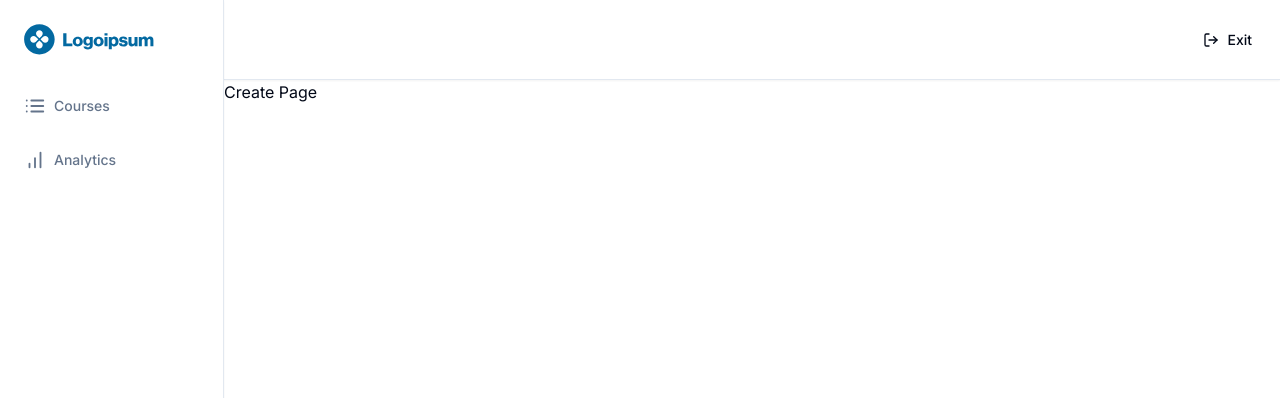
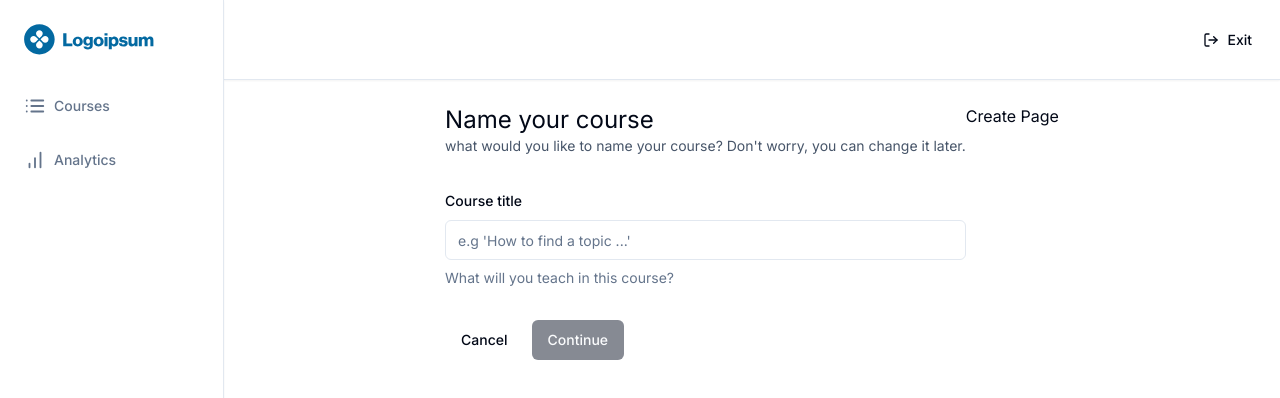
Before and after one commit to momahboobian/edu-academy, a Next.js app: page /teacher/create in a window 1280 px wide. Shown: the top 398 px of the page. Built offline with nearby package versions, Linux system fonts and the light colour scheme.

Commit message:
Implementing the form for inputing the course and handdleing errors

```diff
--- a/app/(dashboard)/(routes)/teacher/create/page.tsx
+++ b/app/(dashboard)/(routes)/teacher/create/page.tsx
@@ -1,5 +1,100 @@
 "use client";
 
+import * as z from "zod";
+import axios from "axios";
+import { zodResolver } from "@hookform/resolvers/zod";
+import { useForm } from "react-hook-form";
+import { useRouter } from "next/navigation";
+import Link from "next/link";
+
+import {
+  Form,
+  FormItem,
+  FormControl,
+  FormDescription,
+  FormField,
+  FormLabel,
+  FormMessage,
+} from "@/components/ui/form";
+import { Button } from "@/components/ui/button";
+import { Input } from "@/components/ui/input";
+import toast from "react-hot-toast";
+
+const formSchema = z.object({
+  title: z.string().min(1, {
+    message: "Title is required",
+  }),
+});
+
 export default function CreatePage() {
-  return <div>Create Page</div>;
+  const router = useRouter();
+
+  const form = useForm<z.infer<typeof formSchema>>({
+    resolver: zodResolver(formSchema),
+    defaultValues: {
+      title: "",
+    },
+  });
+
+  const { isSubmitting, isValid } = form.formState;
+
+  const onSubmit = async (values: z.infer<typeof formSchema>) => {
+    try {
+      const response = await axios.post("/api/course", values);
+      router.push(`/teacher/course/${response.data.id}`);
+    } catch {
+      toast.error("Something went wrong!");
+    }
+  };
+
+  return (
+    <div className="max-w-5xl mx-auto flex md:item-center md:justify-center f-full p-6">
+      <div>
+        <h1 className="text-2xl">Name your course</h1>
+        <p className="text-sm text-slate-600">
+          what would you like to name your course? Don&apos;t worry, you can
+          change it later.
+        </p>
+        <Form {...form}>
+          <form
+            onSubmit={form.handleSubmit(onSubmit)}
+            className="space-y-8 mt-8"
+          >
+            <FormField
+              control={form.control}
+              name="title"
+              render={({ field }) => (
+                <FormItem>
+                  <FormLabel>Course title</FormLabel>
+
+                  <FormControl>
+                    <Input
+                      disabled={isSubmitting}
+                      placeholder="e.g 'How to find a topic ...'"
+                      {...field}
+                    />
+                  </FormControl>
+                  <FormDescription>
+                    What will you teach in this course?
+                  </FormDescription>
+                  <FormMessage />
+                </FormItem>
+              )}
+            />
+            <div className="flex items-center gap-x-2">
+              <Link href="/">
+                <Button type="button" variant="ghost">
+                  Cancel
+                </Button>
+              </Link>
+              <Button type="submit" disabled={!isValid || isSubmitting}>
+                Continue
+              </Button>
+            </div>
+          </form>
+        </Form>
+      </div>
+      Create Page
+    </div>
+  );
 }
--- a/app/layout.tsx
+++ b/app/layout.tsx
@@ -2,6 +2,8 @@
 import type { Metadata } from "next";
 import { Inter } from "next/font/google";
 import { ClerkProvider } from "@clerk/nextjs";
+
+import ToastProvider from "@/components/providers/toaster-provider";
 
 const inter = Inter({ subsets: ["latin"] });
 
@@ -18,7 +20,10 @@
   return (
     <ClerkProvider>
       <html lang="en">
-        <body className={inter.className}>{children}</body>
+        <body className={inter.className}>
+          <ToastProvider />
+          {children}
+        </body>
       </html>
     </ClerkProvider>
   );
--- /dev/null
+++ b/components/providers/toaster-provider.tsx
@@ -0,0 +1,7 @@
+"use client";
+
+import { Toaster } from "react-hot-toast";
+
+export default function ToastProvider() {
+  return <Toaster />;
+}
--- /dev/null
+++ b/components/ui/form.tsx
@@ -0,0 +1,176 @@
+import * as React from "react"
+import * as LabelPrimitive from "@radix-ui/react-label"
+import { Slot } from "@radix-ui/react-slot"
+import {
+  Controller,
+  ControllerProps,
+  FieldPath,
+  FieldValues,
+  FormProvider,
+  useFormContext,
+} from "react-hook-form"
+
+import { cn } from "@/lib/utils"
+import { Label } from "@/components/ui/label"
+
+const Form = FormProvider
+
+type FormFieldContextValue<
+  TFieldValues extends FieldValues = FieldValues,
+  TName extends FieldPath<TFieldValues> = FieldPath<TFieldValues>
+> = {
+  name: TName
+}
+
+const FormFieldContext = React.createContext<FormFieldContextValue>(
+  {} as FormFieldContextValue
+)
+
+const FormField = <
+  TFieldValues extends FieldValues = FieldValues,
+  TName extends FieldPath<TFieldValues> = FieldPath<TFieldValues>
+>({
+  ...props
+}: ControllerProps<TFieldValues, TName>) => {
+  return (
+    <FormFieldContext.Provider value={{ name: props.name }}>
+      <Controller {...props} />
+    </FormFieldContext.Provider>
+  )
+}
+
+const useFormField = () => {
+  const fieldContext = React.useContext(FormFieldContext)
+  const itemContext = React.useContext(FormItemContext)
+  const { getFieldState, formState } = useFormContext()
+
+  const fieldState = getFieldState(fieldContext.name, formState)
+
+  if (!fieldContext) {
+    throw new Error("useFormField should be used within <FormField>")
+  }
+
+  const { id } = itemContext
+
+  return {
+    id,
+    name: fieldContext.name,
+    formItemId: `${id}-form-item`,
+    formDescriptionId: `${id}-form-item-description`,
+    formMessageId: `${id}-form-item-message`,
+    ...fieldState,
+  }
+}
+
+type FormItemContextValue = {
+  id: string
+}
+
+const FormItemContext = React.createContext<FormItemContextValue>(
+  {} as FormItemContextValue
+)
+
+const FormItem = React.forwardRef<
+  HTMLDivElement,
+  React.HTMLAttributes<HTMLDivElement>
+>(({ className, ...props }, ref) => {
+  const id = React.useId()
+
+  return (
+    <FormItemContext.Provider value={{ id }}>
+      <div ref={ref} className={cn("space-y-2", className)} {...props} />
+    </FormItemContext.Provider>
+  )
+})
+FormItem.displayName = "FormItem"
+
+const FormLabel = React.forwardRef<
+  React.ElementRef<typeof LabelPrimitive.Root>,
+  React.ComponentPropsWithoutRef<typeof LabelPrimitive.Root>
+>(({ className, ...props }, ref) => {
+  const { error, formItemId } = useFormField()
+
+  return (
+    <Label
+      ref={ref}
+      className={cn(error && "text-destructive", className)}
+      htmlFor={formItemId}
+      {...props}
+    />
+  )
+})
+FormLabel.displayName = "FormLabel"
+
+const FormControl = React.forwardRef<
+  React.ElementRef<typeof Slot>,
+  React.ComponentPropsWithoutRef<typeof Slot>
+>(({ ...props }, ref) => {
+  const { error, formItemId, formDescriptionId, formMessageId } = useFormField()
+
+  return (
+    <Slot
+      ref={ref}
+      id={formItemId}
+      aria-describedby={
+        !error
+          ? `${formDescriptionId}`
+          : `${formDescriptionId} ${formMessageId}`
+      }
+      aria-invalid={!!error}
+      {...props}
+    />
+  )
+})
+FormControl.displayName = "FormControl"
+
+const FormDescription = React.forwardRef<
+  HTMLParagraphElement,
+  React.HTMLAttributes<HTMLParagraphElement>
+>(({ className, ...props }, ref) => {
+  const { formDescriptionId } = useFormField()
+
+  return (
+    <p
+      ref={ref}
+      id={formDescriptionId}
+      className={cn("text-sm text-muted-foreground", className)}
+      {...props}
+    />
+  )
+})
+FormDescription.displayName = "FormDescription"
+
+const FormMessage = React.forwardRef<
+  HTMLParagraphElement,
+  React.HTMLAttributes<HTMLParagraphElement>
+>(({ className, children, ...props }, ref) => {
+  const { error, formMessageId } = useFormField()
+  const body = error ? String(error?.message) : children
+
+  if (!body) {
+    return null
+  }
+
+  return (
+    <p
+      ref={ref}
+      id={formMessageId}
+      className={cn("text-sm font-medium text-destructive", className)}
+      {...props}
+    >
+      {body}
+    </p>
+  )
+})
+FormMessage.displayName = "FormMessage"
+
+export {
+  useFormField,
+  Form,
+  FormItem,
+  FormLabel,
+  FormControl,
+  FormDescription,
+  FormMessage,
+  FormField,
+}
--- /dev/null
+++ b/components/ui/input.tsx
@@ -0,0 +1,25 @@
+import * as React from "react"
+
+import { cn } from "@/lib/utils"
+
+export interface InputProps
+  extends React.InputHTMLAttributes<HTMLInputElement> {}
+
+const Input = React.forwardRef<HTMLInputElement, InputProps>(
+  ({ className, type, ...props }, ref) => {
+    return (
+      <input
+        type={type}
+        className={cn(
+          "flex h-10 w-full rounded-md border border-input bg-background px-3 py-2 text-sm ring-offset-background file:border-0 file:bg-transparent file:text-sm file:font-medium placeholder:text-muted-foreground focus-visible:outline-none focus-visible:ring-2 focus-visible:ring-ring focus-visible:ring-offset-2 disabled:cursor-not-allowed disabled:opacity-50",
+          className
+        )}
+        ref={ref}
+        {...props}
+      />
+    )
+  }
+)
+Input.displayName = "Input"
+
+export { Input }
--- /dev/null
+++ b/components/ui/label.tsx
@@ -0,0 +1,26 @@
+"use client"
+
+import * as React from "react"
+import * as LabelPrimitive from "@radix-ui/react-label"
+import { cva, type VariantProps } from "class-variance-authority"
+
+import { cn } from "@/lib/utils"
+
+const labelVariants = cva(
+  "text-sm font-medium leading-none peer-disabled:cursor-not-allowed peer-disabled:opacity-70"
+)
+
+const Label = React.forwardRef<
+  React.ElementRef<typeof LabelPrimitive.Root>,
+  React.ComponentPropsWithoutRef<typeof LabelPrimitive.Root> &
+    VariantProps<typeof labelVariants>
+>(({ className, ...props }, ref) => (
+  <LabelPrimitive.Root
+    ref={ref}
+    className={cn(labelVariants(), className)}
+    {...props}
+  />
+))
+Label.displayName = LabelPrimitive.Root.displayName
+
+export { Label }
```
Also changed, not shown: package.json (+7 -1 lines), 1 other file (tests, documents, lock files or other folders).
